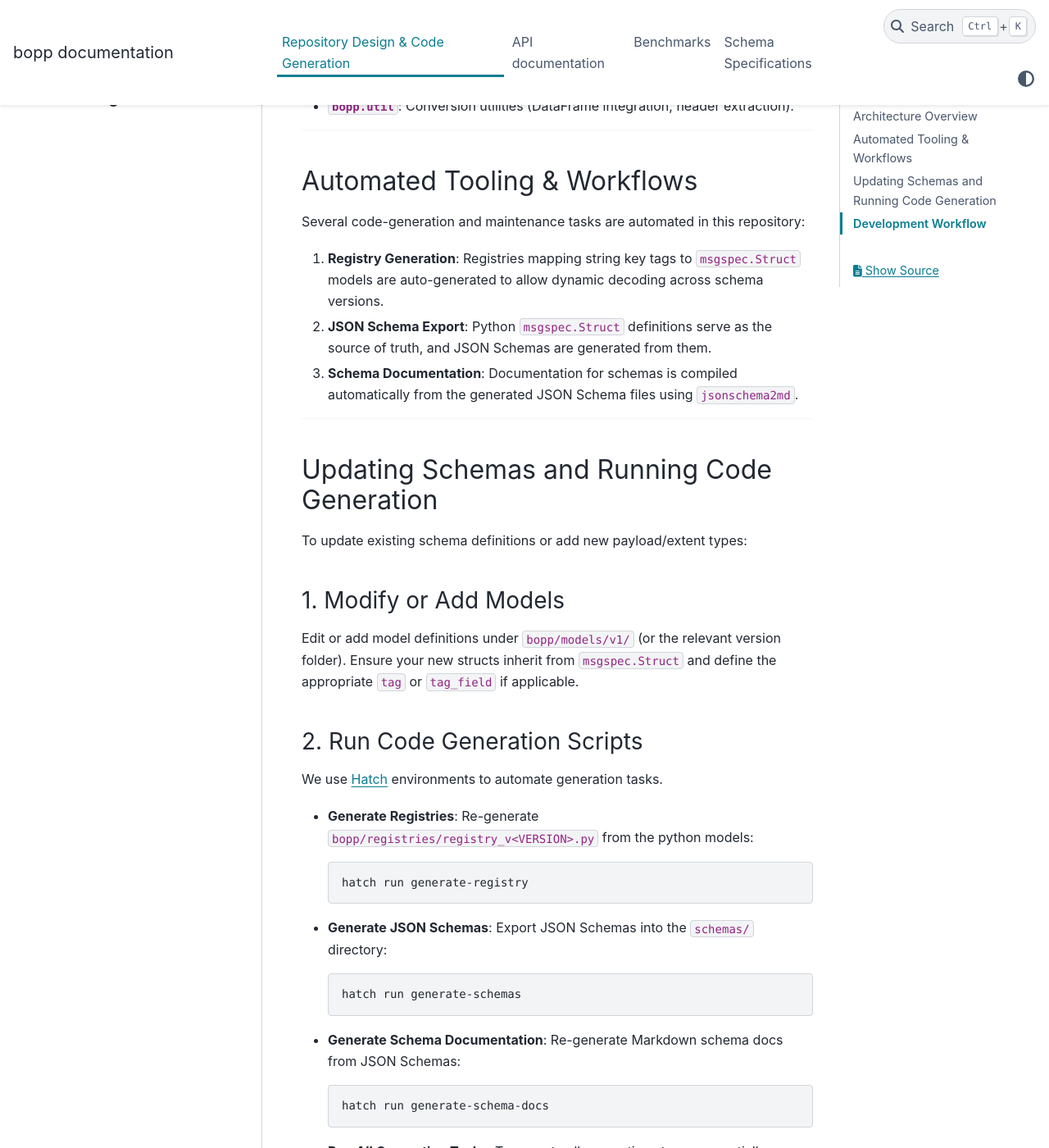
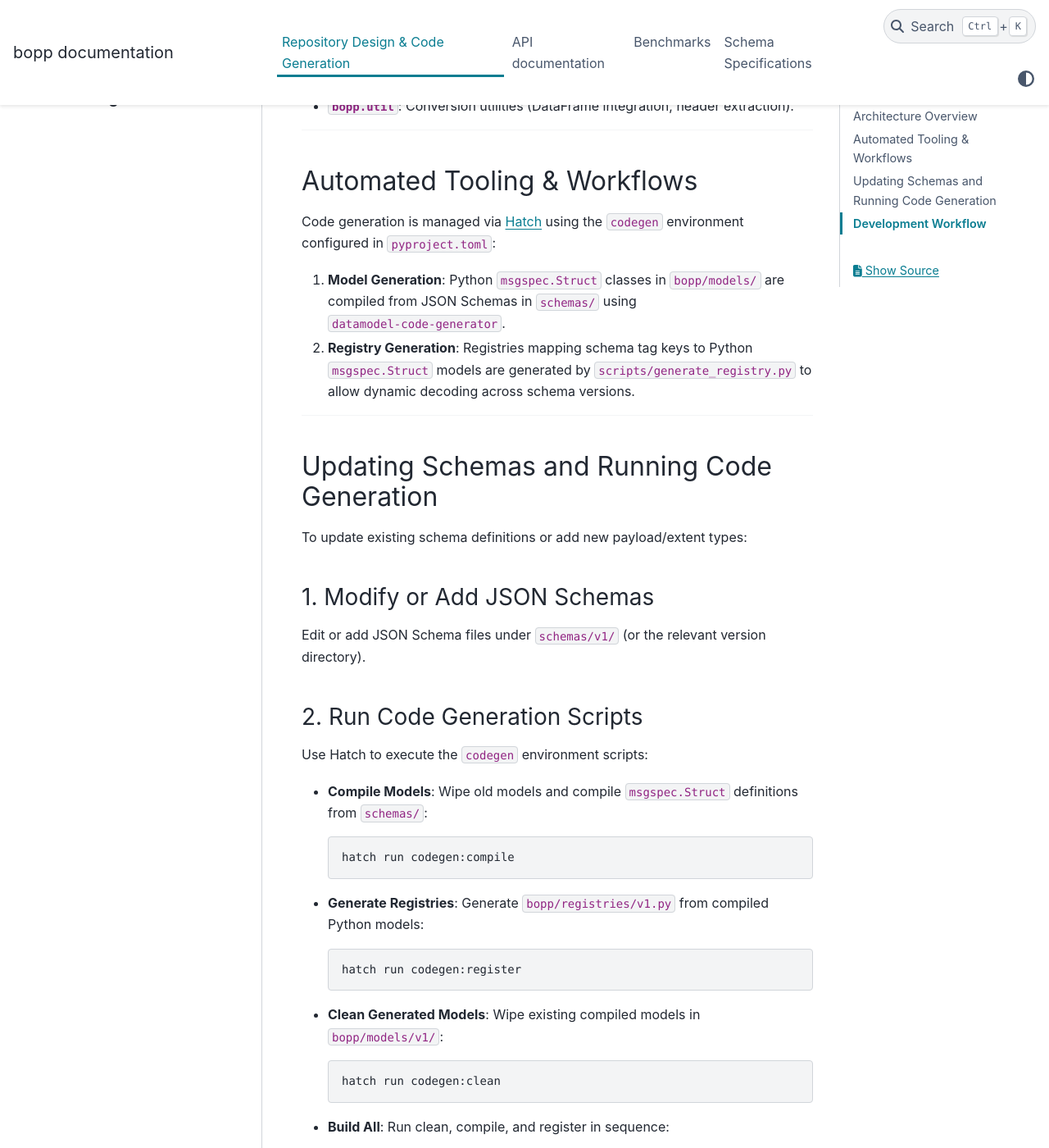
Before and after one commit to bmcfee/bopp, a Sphinx documentation site: the page built from docs/design.md, in a window 1280 px wide and 1400 px high, scrolled down 826 px. Shown: the whole window at 82% size. Built offline with Sphinx 7.4.7 and the PyData theme 0.15.4, drawn with Linux system fonts in a browser that asks for light colours; some of the changed text lies outside the part shown.

Commit message:
docs: update design.md with accurate code generation workflows
Co-authored-by: aider (gemini/gemini-3.6-flash) <aider@aider.chat>

````diff
--- a/docs/design.md
+++ b/docs/design.md
@@ -6,12 +6,12 @@ This document provides an overview of the architecture and design of the `bopp`
 
 ## Architecture Overview
 
-`bopp` uses `msgspec` to provide fast, strongly-typed Python data structures for MIR (Music Information Retrieval) annotations, backed by JSON Schemas for validation and inter-language support.
+`bopp` uses `msgspec` to provide fast, strongly-typed Python data structures for MIR (Music Information Retrieval) annotations. JSON Schemas located in `schemas/` serve as the source of truth for all annotation model definitions, ensuring validation and inter-language support.
 
 Key modules and their roles:
 
-* **`bopp.models`**: Contains automatically generated `msgspec.Struct` classes defining the models (Annotation root, Payloads, Extents, Confidences, and Metadata).
-* **`bopp.registries`**: Auto-generated registry files (`registry_v1.py`, etc.) mapping string tags/identifiers to Python class types for dynamic parsing and validation.
+* **`bopp.models`**: Automatically generated `msgspec.Struct` classes defining models (Annotation root, Payloads, Extents, Confidences, and Metadata) compiled from JSON Schemas.
+* **`bopp.registries`**: Auto-generated registry files mapping string tags/identifiers to Python class types for dynamic parsing and validation.
 * **`bopp.core`**: High-level factory (`create`) and validation functions.
 * **`bopp.io`**: I/O routines for JSON, MsgPack, and CSV serialization/deserialization.
 * **`bopp.transforms`**: Functional transformations on annotations (e.g., `trim`).
@@ -21,11 +21,10 @@ Key modules and their roles:
 
 ## Automated Tooling & Workflows
 
-Several code-generation and maintenance tasks are automated in this repository:
+Code generation is managed via [Hatch](https://hatch.pypa.io/) using the `codegen` environment configured in `pyproject.toml`:
 
-1. **Registry Generation**: Registries mapping string key tags to `msgspec.Struct` models are auto-generated to allow dynamic decoding across schema versions.
-2. **JSON Schema Export**: Python `msgspec.Struct` definitions serve as the source of truth, and JSON Schemas are generated from them.
-3. **Schema Documentation**: Documentation for schemas is compiled automatically from the generated JSON Schema files using `jsonschema2md`.
+1. **Model Generation**: Python `msgspec.Struct` classes in `bopp/models/` are compiled from JSON Schemas in `schemas/` using `datamodel-code-generator`.
+2. **Registry Generation**: Registries mapping schema tag keys to Python `msgspec.Struct` models are generated by `scripts/generate_registry.py` to allow dynamic decoding across schema versions.
 
 ---
 
@@ -33,34 +32,34 @@ Several code-generation and maintenance tasks are automated in this repository:
 
 To update existing schema definitions or add new payload/extent types:
 
-### 1. Modify or Add Models
-Edit or add model definitions under `bopp/models/v1/` (or the relevant version folder). Ensure your new structs inherit from `msgspec.Struct` and define the appropriate `tag` or `tag_field` if applicable.
+### 1. Modify or Add JSON Schemas
+Edit or add JSON Schema files under `schemas/v1/` (or the relevant version directory).
 
 ### 2. Run Code Generation Scripts
-We use [Hatch](https://hatch.pypa.io/) environments to automate generation tasks.
+Use Hatch to execute the `codegen` environment scripts:
+
+* **Compile Models**:
+  Wipe old models and compile `msgspec.Struct` definitions from `schemas/`:
+  ```bash
+  hatch run codegen:compile
+  ```
 
 * **Generate Registries**:
-  Re-generate `bopp/registries/registry_v<VERSION>.py` from the python models:
+  Generate `bopp/registries/v1.py` from compiled Python models:
   ```bash
-  hatch run generate-registry
+  hatch run codegen:register
   ```
 
-* **Generate JSON Schemas**:
-  Export JSON Schemas into the `schemas/` directory:
+* **Clean Generated Models**:
+  Wipe existing compiled models in `bopp/models/v1/`:
   ```bash
-  hatch run generate-schemas
+  hatch run codegen:clean
   ```
 
-* **Generate Schema Documentation**:
-  Re-generate Markdown schema docs from JSON Schemas:
+* **Build All**:
+  Run clean, compile, and register in sequence:
   ```bash
-  hatch run generate-schema-docs
-  ```
-
-* **Run All Generation Tasks**:
-  To execute all generation steps sequentially:
-  ```bash
-  hatch run generate-all
+  hatch run codegen:build
   ```
 
 ---
@@ -69,10 +68,10 @@ We use [Hatch](https://hatch.pypa.io/) environments to automate generation tasks
 
 When making schema changes, follow this general workflow:
 
-1. Update Python models in `bopp/models/`.
-2. Run `hatch run generate-all`.
-3. Check for modified files (`git status` / `git diff`) to review changes to `bopp/registries/`, `schemas/`, and `docs/schema.md`.
+1. Update JSON Schemas under `schemas/`.
+2. Run `hatch run codegen:build`.
+3. Check for modified files (`git status` / `git diff`) to review changes in `bopp/models/` and `bopp/registries/`.
 4. Run tests to ensure compliance:
    ```bash
-   hatch run test
+   hatch run test:pytest
    ```
````
